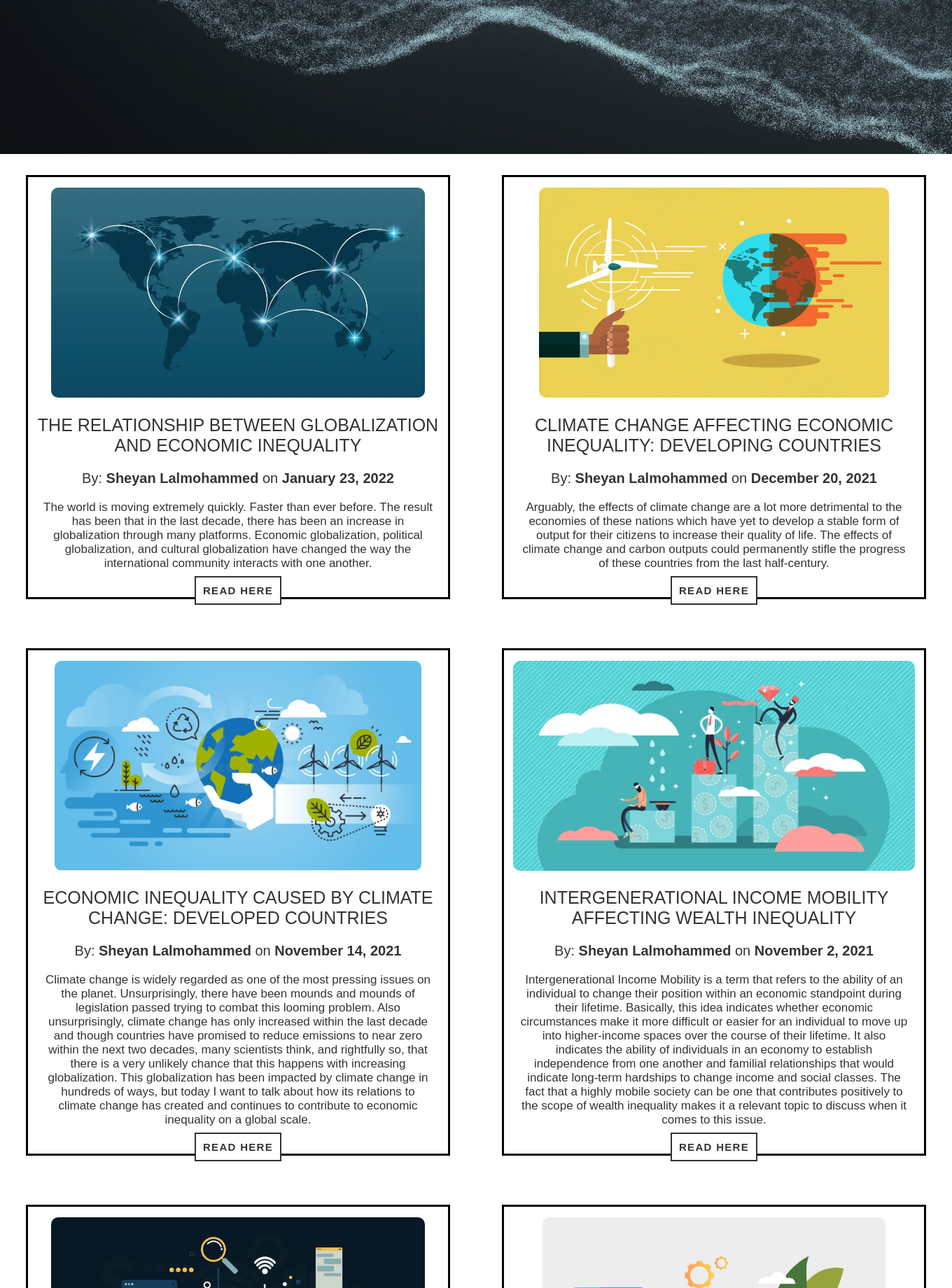
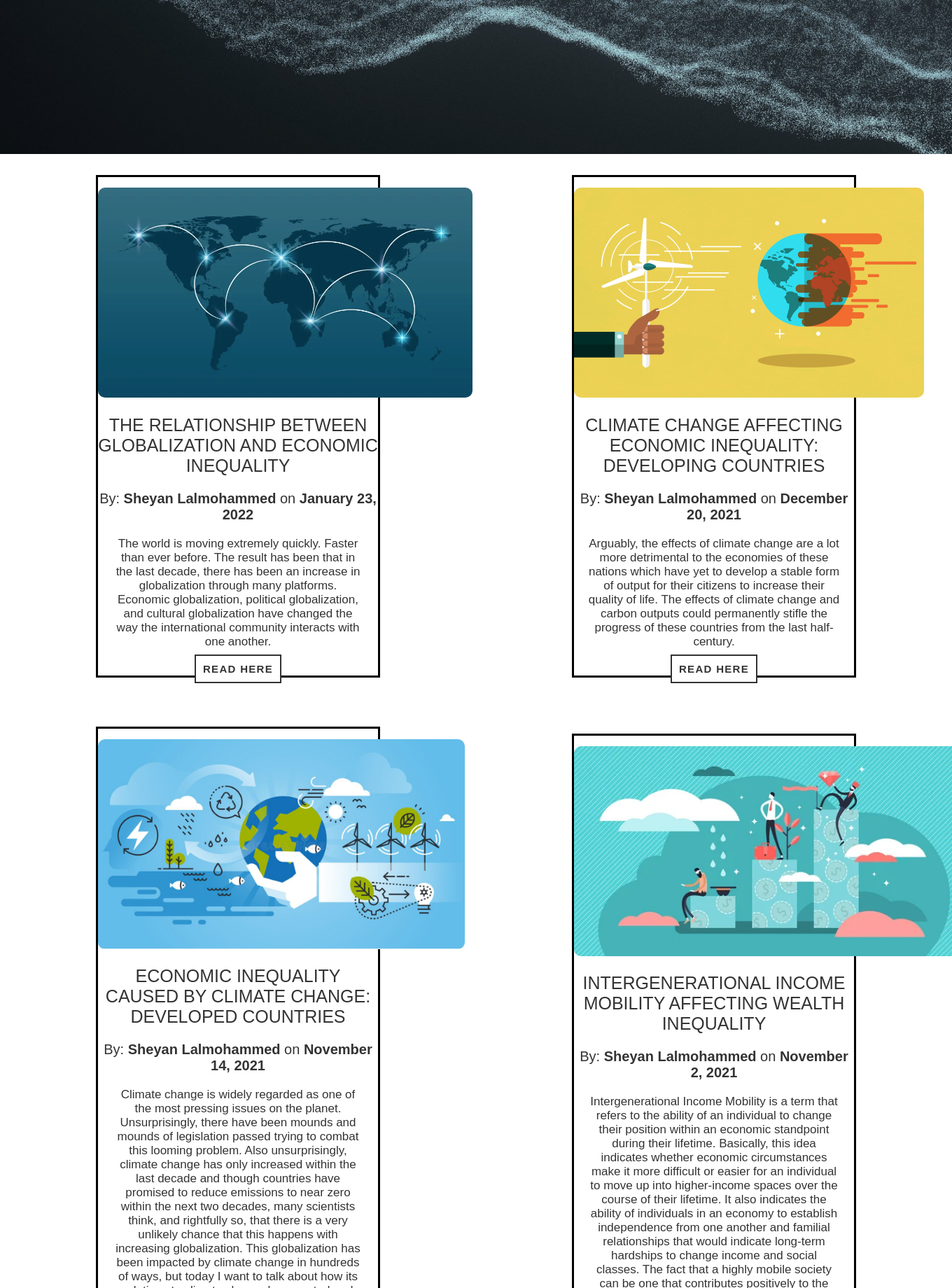
Before and after one commit to sheyanlalmohammed1/thecubixwebsite, a Flask app: page /content in a window 1360 px wide; the page is wider, and only the part inside the window is pictured. Shown: the part 460-2300 px from the top of that part at 70% size. Run offline with Flask 2, Linux system fonts and the light colour scheme.

Commit message:
commit on 'main'

```diff
--- a/static/css/articlepage.css
+++ b/static/css/articlepage.css
@@ -127,7 +127,7 @@ main h1 {
     font-family: "Raleway", sans-serif;
     text-align: center;
     min-height: 250px;
-    max-width: 600px;
+    max-width: 400px;
     flex: 1 1 225px;
     margin:35px;
     border: medium solid black;
```
